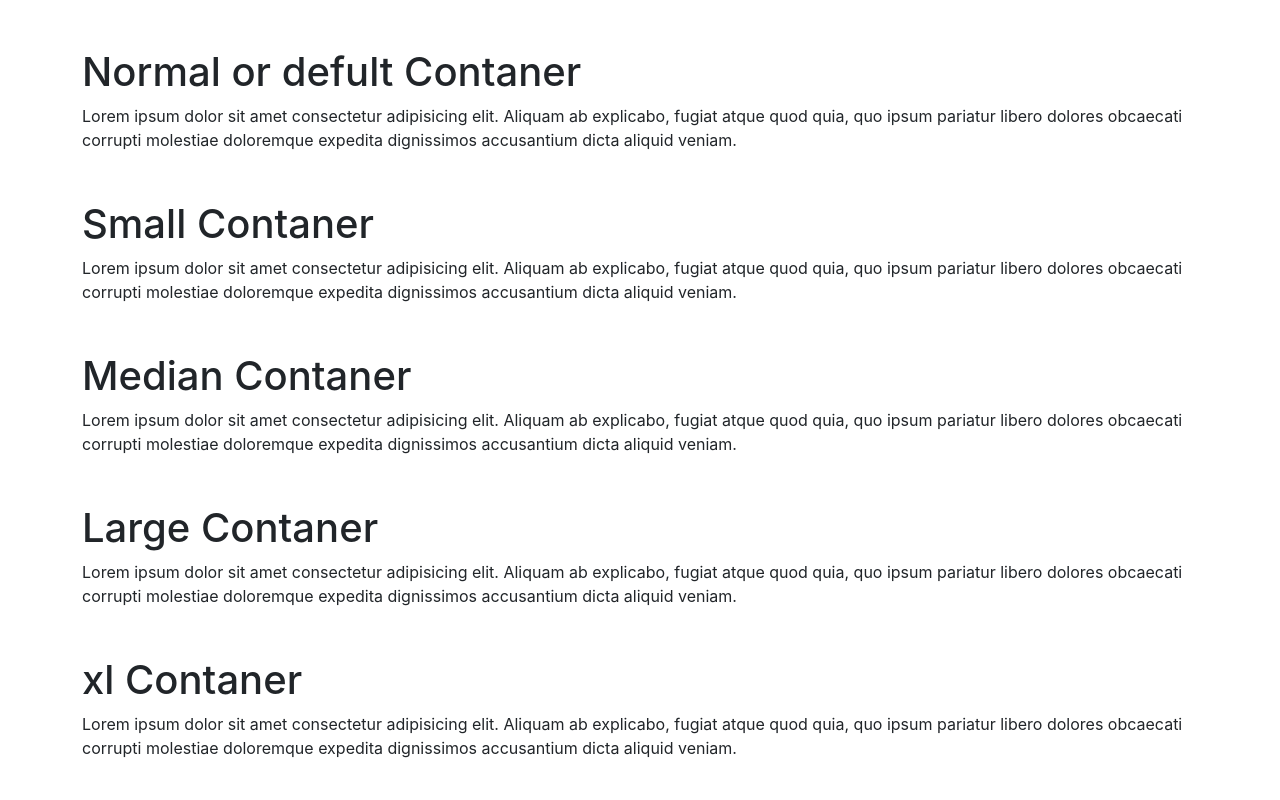
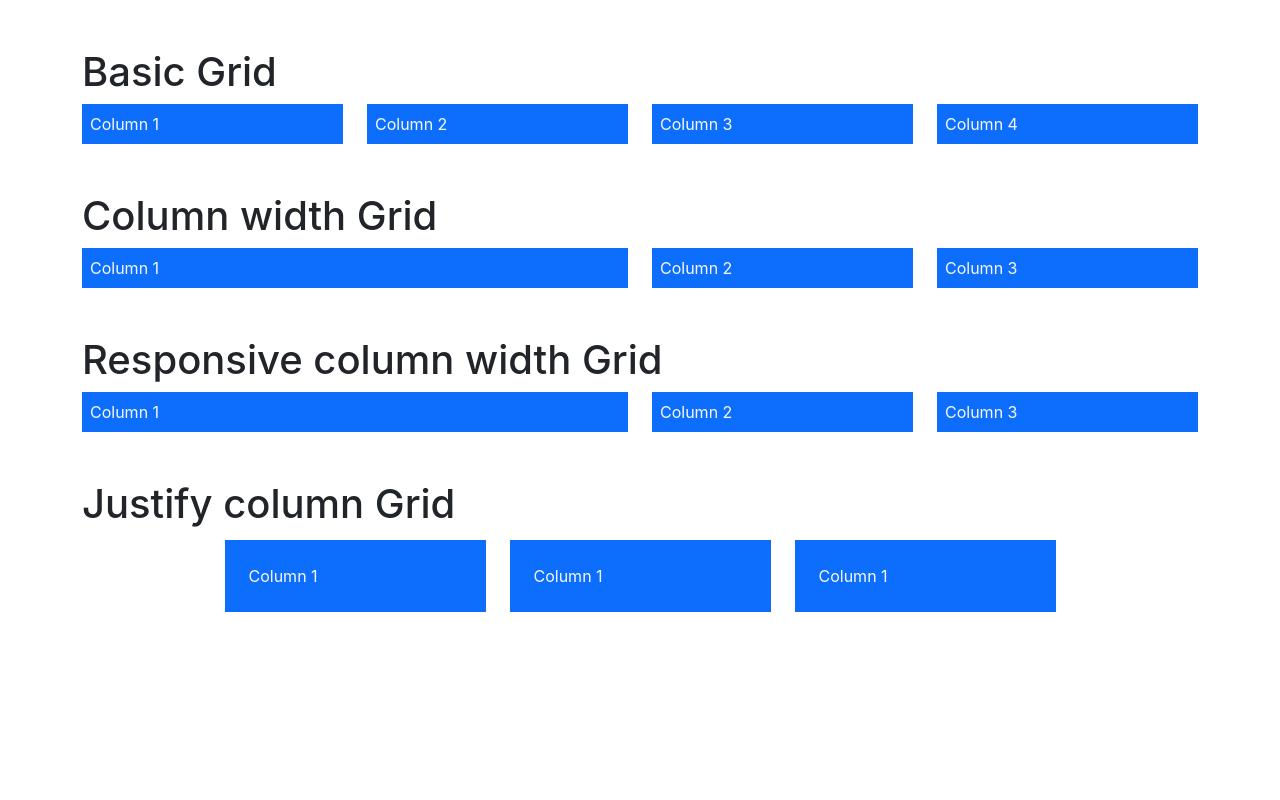
Before and after one commit to jaykishor-chauhan/Bootstrap-5, a React (Create React App) app: page / in a window 1280 px wide. Shown: the top 800 px of the page. Built offline with nearby package versions, Linux system fonts and the light colour scheme.

Commit message:
Grid commit

```diff
--- a/src/App.js
+++ b/src/App.js
@@ -1,5 +1,6 @@
 import './App.css';
-import Container from './Container';
+import Grid from './Grid';
+// import Container from './Container';
 // import Button from './Button';
 // import Tutorial03 from './Tutorial03';
 // import Tutorial01 from './Tutorial01';
@@ -10,7 +11,8 @@ function App() {
       {/* <Tutorial01 /> */}
       {/* <Button/> */}
       {/* <Tutorial03/> */}
-      <Container />
+      {/* <Container /> */}
+      <Grid/>
     </div>
   );
 }
--- /dev/null
+++ b/src/Grid.js
@@ -0,0 +1,70 @@
+import React from 'react'
+
+function Grid() {
+  return (
+    <div className='container'>
+      <div className="containar my-5">
+        <h1>Basic Grid</h1>
+        <div className="row">
+          <div className="col">
+            <div className="p-2 bg-primary text-light">Column 1</div>
+          </div>
+          <div className="col">
+            <div className="p-2 bg-primary text-light">Column 2</div>
+          </div>
+          <div className="col">
+            <div className="p-2 bg-primary text-light">Column 3</div>
+          </div>
+          <div className="col">
+            <div className="p-2 bg-primary text-light">Column 4</div>
+          </div>
+        </div>
+      </div>
+      <div className="containar my-5">
+        <h1>Column width Grid</h1>
+        <div className="row">
+          <div className="col-6">
+            <div className="p-2 bg-primary text-light">Column 1</div>
+          </div>
+          <div className="col-3">
+            <div className="p-2 bg-primary text-light">Column 2</div>
+          </div>
+          <div className="col-3">
+            <div className="p-2 bg-primary text-light">Column 3</div>
+          </div>
+        </div>
+      </div>
+      <div className="containar my-5">
+        <h1>Responsive column width Grid</h1>
+        <div className="row">
+          <div className="col-lg-6 col-sm-4">
+            <div className="p-2 bg-primary text-light">Column 1</div>
+          </div>
+          <div className="col-lg-3 col-sm-4">
+            <div className="p-2 bg-primary text-light">Column 2</div>
+          </div>
+          <div className="col-lg-3 col-sm-4">
+            <div className="p-2 bg-primary text-light">Column 3</div>
+          </div>
+        </div>
+      </div>
+      <div className="containar my-5">
+        <h1>Justify column Grid</h1>
+        <div className="row justify-content-center">
+          <div className="col-md-3">
+            <div className="p-4 my-1 bg-primary text-light">Column 1</div>
+          </div>
+          <div className="col-md-3">
+            <div className="p-4 my-1 bg-primary text-light">Column 1</div>
+          </div>
+          <div className="col-md-3">
+            <div className="p-4 my-1 bg-primary text-light">Column 1</div>
+          </div>
+        </div>
+
+      </div>
+    </div>
+  )
+}
+
+export default Grid
```
